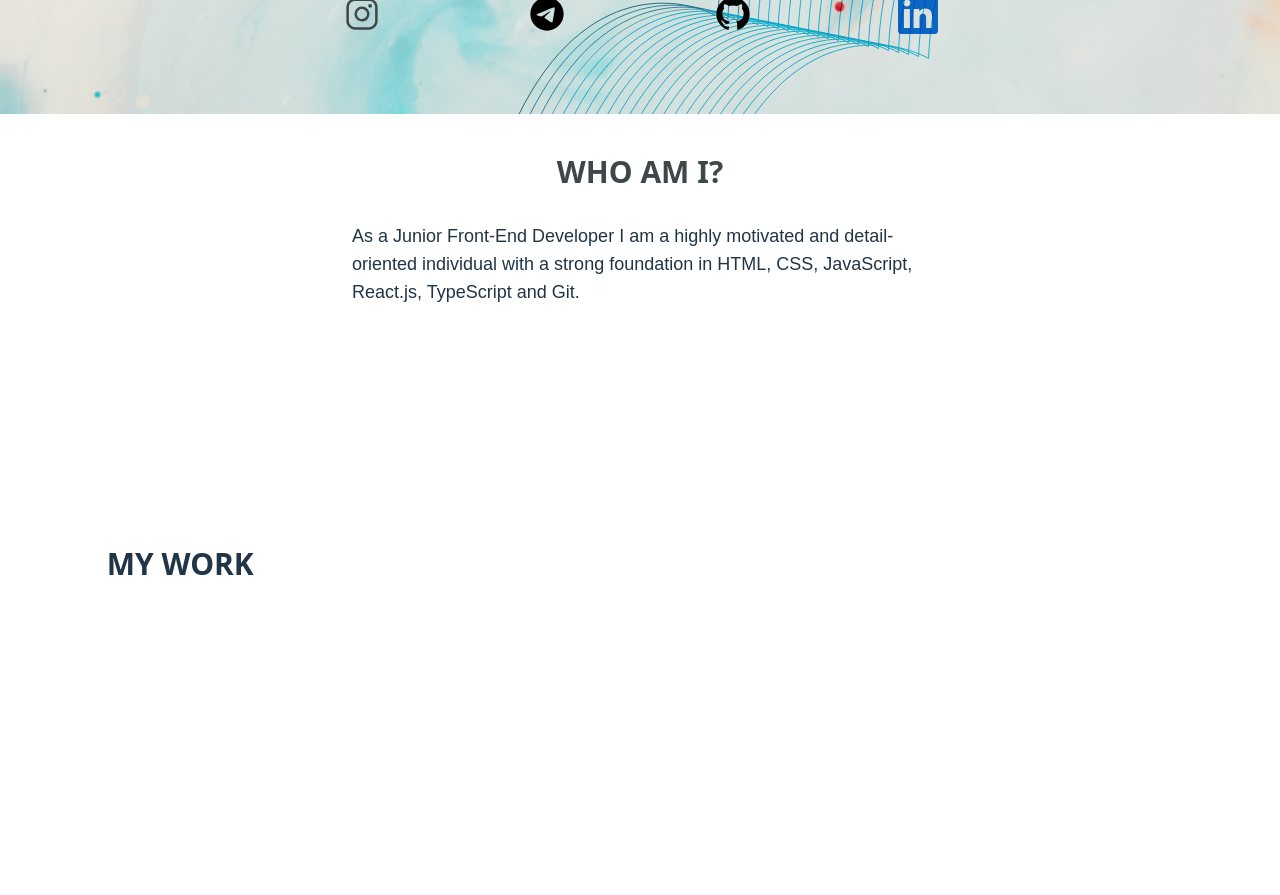
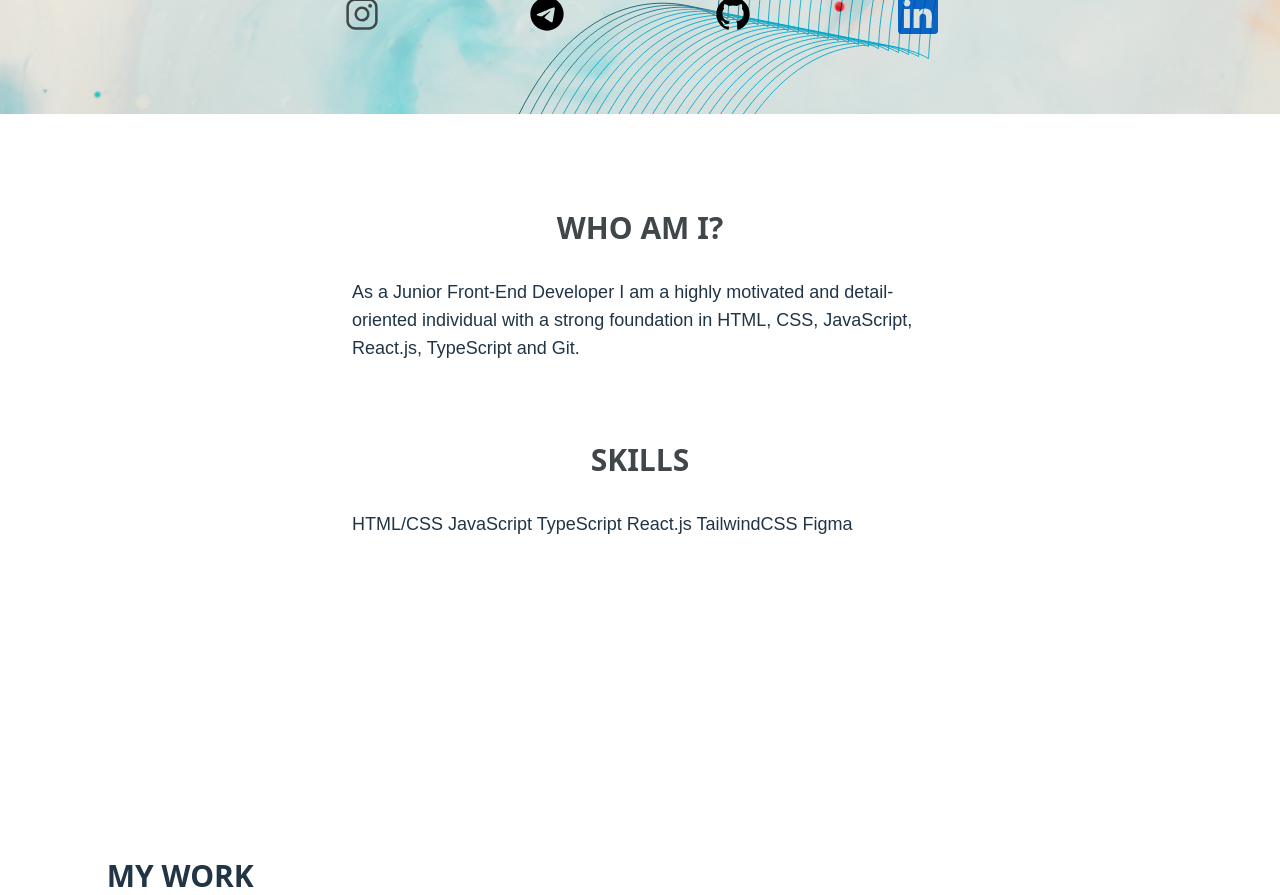
Before and after one commit to aniiaham/hamilton-portfolio, a React (Vite) app: page / in a window 1280 px wide. Shown: the part 660-1555 px from the top of the page. Before the commit the page ends 1442 px from the top, so only its background shows below. Built offline with nearby package versions, Linux system fonts and the light colour scheme.

Commit message:
working on about page

```diff
--- a/src/scenes/about/index.tsx
+++ b/src/scenes/about/index.tsx
@@ -7,11 +7,11 @@ type Props = {};
 const Works = (props: Props) => {
   return (
     <section
-      className="container relative mx-auto mt-10 h-full w-full max-w-xl bg-white bg-cover pb-20 first-letter:gap-16 md:h-full"
+      className="container relative mx-auto mt-4 h-full w-full max-w-xl bg-white bg-cover pb-20 first-letter:gap-16 md:h-full"
       id="about"
     >
       <motion.div
-        className=" mx-auto"
+        className=" bg-primary-100 mx-auto w-full py-20"
         initial="hidden"
         whileInView="visible"
         viewport={{ once: true, amount: 0.5 }}
@@ -21,12 +21,6 @@ const Works = (props: Props) => {
           visible: { opacity: 1, x: 0 },
         }}
       >
-        {/* <img
-          alt="background"
-          src={WavesAboutPage}
-          className="absolute max-h-fit object-cover mix-blend-multiply"
-        /> */}
-        <div>
         <div className="flex items-center justify-center text-3xl text-gray">
           <HText>WHO AM I?</HText>
         </div>
@@ -35,7 +29,12 @@ const Works = (props: Props) => {
           detail-oriented individual with a strong foundation in HTML, CSS,
           JavaScript, React.js, TypeScript and Git.
         </p>
+        <div className="mt-20 flex items-center justify-center text-gray">
+          <HText>SKILLS</HText>
         </div>
+        <p className="md:text-startv mt-8 font-primary text-lg font-medium">
+          HTML/CSS JavaScript TypeScript React.js TailwindCSS Figma
+        </p>
       </motion.div>
     </section>
   );
```
Lines whose indentation alone changed are shown as unchanged.
